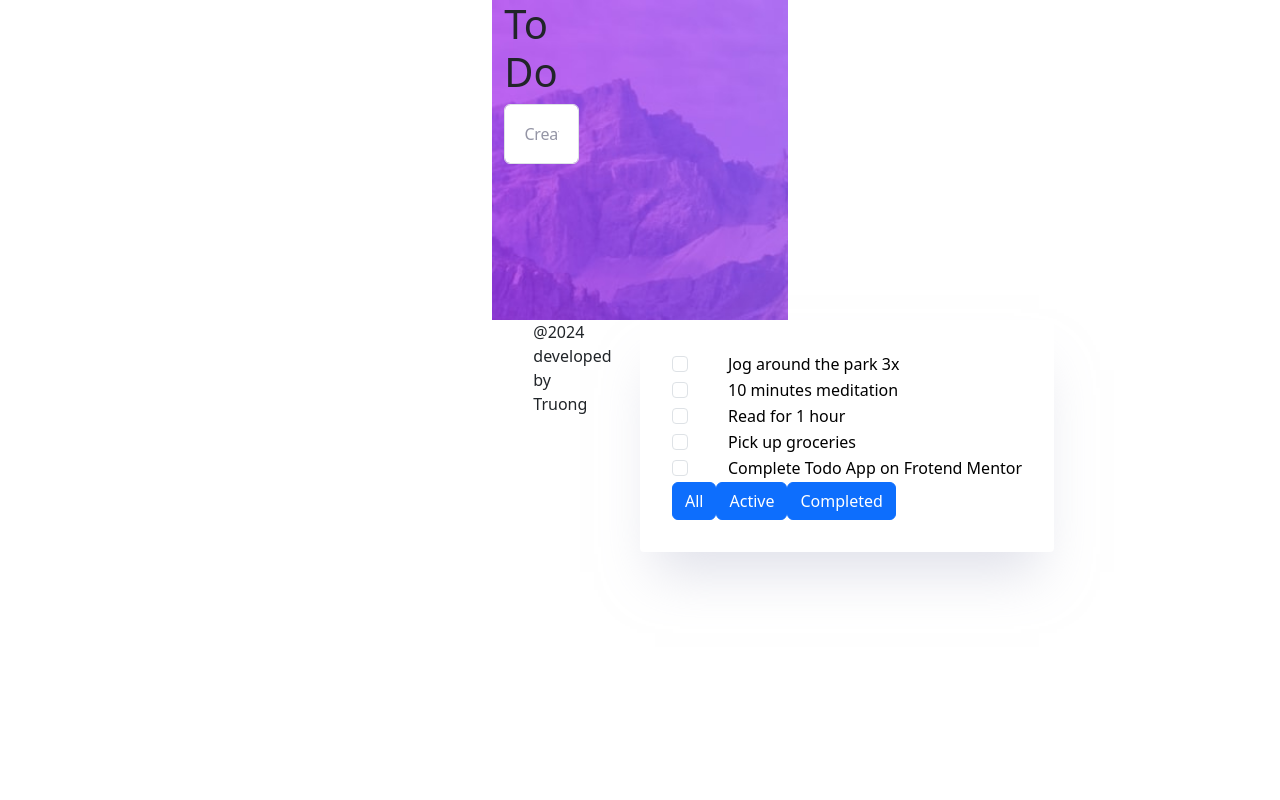
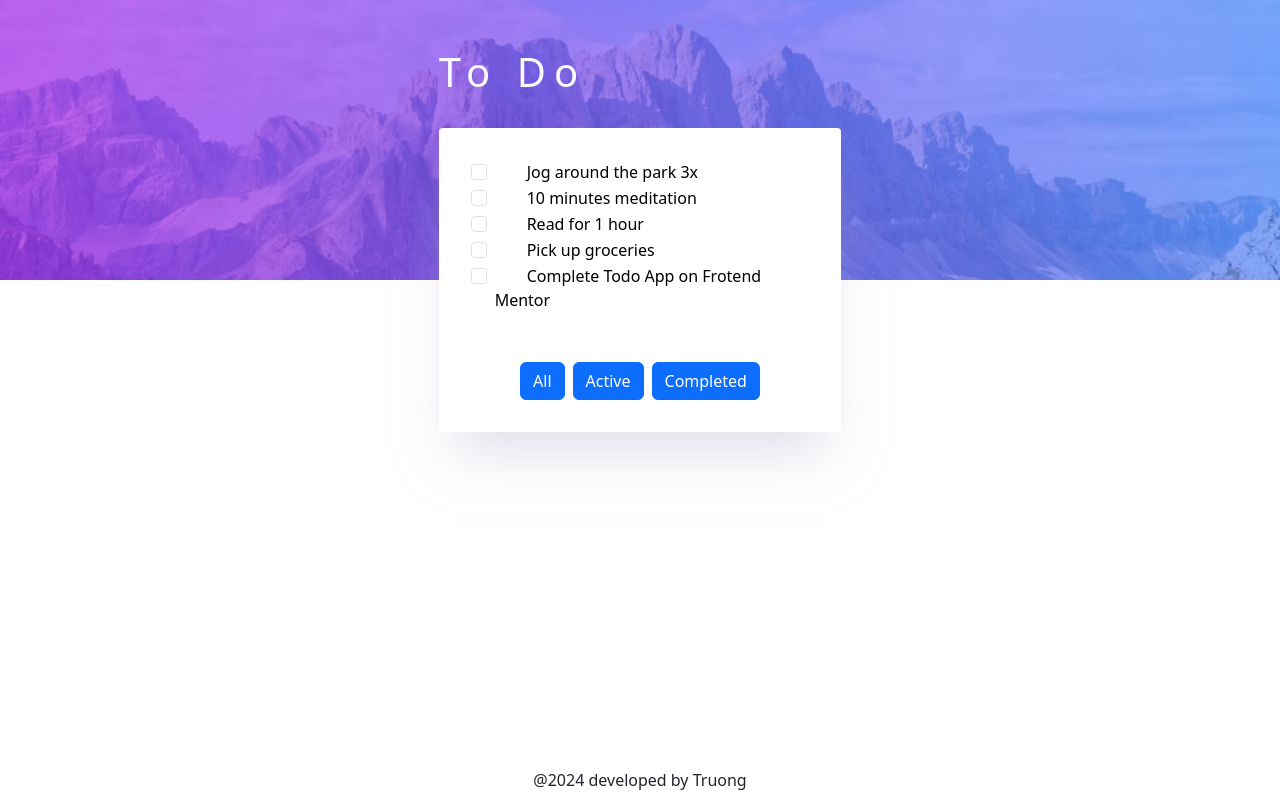
Before and after one commit to tin0312/to-do-app, a React (Vite) app: page / in a window 1280 px wide. Built offline with nearby package versions, Linux system fonts and the light colour scheme.

Commit message:
Using bootstrap classes to style form, todolist & filter status component with clean content structure

```diff
--- a/src/App.tsx
+++ b/src/App.tsx
@@ -39,29 +39,28 @@ function App() {
   ];
   const [tasks, setTasks] = useState(exampleTasks);
   return (
-    <Container fluid className="position-relative d-flex flex-column align-items-center">
-      <Row>
-        <Col md={12} className="app-background">
-          <Row>
+    <Container fluid>
+      <Row className="app-background pt-5">
+        <Col>
+          <Row className="d-flex justify-content-center">
             <Col md={4}>
               <Header />
             </Col>
           </Row>
-          <Row>
+          <Row className="d-flex justify-content-center pt-5">
             <Col md={4}>
               <ToDoForm tasks={tasks} setTasks={setTasks} />
             </Col>
           </Row>
         </Col>
       </Row>
-
-      <Row>
+      <Row className="w-100 mx-0 d-flex justify-content-center list position-absolute top-20 start-50 translate-middle">
         <Col md={4}>
           <ToDoList tasks={tasks} setTasks={setTasks} />
         </Col>
       </Row>
-      <Row>
-        <Col md={4}>
+      <Row className="w-100 d-flex justify-content-center position-absolute bottom-0">
+        <Col md={4} className="list d-flex d-flex justify-content-center">
           <Footer />
         </Col>
       </Row>
--- a/src/components/FilterTask.jsx
+++ b/src/components/FilterTask.jsx
@@ -2,7 +2,7 @@ import React from 'react';
 
 export default function FilterTask() {
   return (
-    <div className="filter-tasks">
+    <div className="filter-tasks d-flex justify-content-center gap-2">
       <button className="btn btn-primary">All</button>
       <button className="btn btn-primary">Active</button>
       <button className="btn btn-primary">Completed</button>
--- a/src/components/Footer.jsx
+++ b/src/components/Footer.jsx
@@ -3,7 +3,7 @@ import React from 'react';
 export default function Footer() {
   return (
     <div>
-      <p>@2024 developed by Truong</p>
+      <p className="mb-2">@2024 developed by Truong</p>
     </div>
   );
 }
--- a/src/components/Header.jsx
+++ b/src/components/Header.jsx
@@ -2,7 +2,7 @@ import React from 'react';
 export default function Header() {
   return (
     <div>
-      <h1>To Do</h1>
+      <h1 className="text-light">To Do</h1>
     </div>
   );
 }
--- a/src/components/ToDoList.jsx
+++ b/src/components/ToDoList.jsx
@@ -5,9 +5,11 @@ import FilterTask from './FilterTask';
 export default function ToDoList({ tasks, setTasks }) {
   const task = tasks.map((task) => <ToDoTask key={task.id} task={task} setTasks={setTasks} />);
   return (
-    <div className="task-list position-absolute">
-      {task}
+    <div className="task-list">
+      {/* A list of task */}
+      <section className="pb-5">{task}</section>
       <section>
+        {/* Buttons to filter tasks by status */}
         <FilterTask />
       </section>
     </div>
--- a/src/index.css
+++ b/src/index.css
@@ -10,9 +10,12 @@ body {
 }
 .app-background {
   background-image: url('../public/images/bg-desktop-light.jpg');
-  height: 40vh;
+  height: 35vh;
   background-repeat: no-repeat;
   background-size: cover;
+}
+h1 {
+  letter-spacing: 0.5rem;
 }
 .todo-label {
   letter-spacing: 0.5rem;
```
